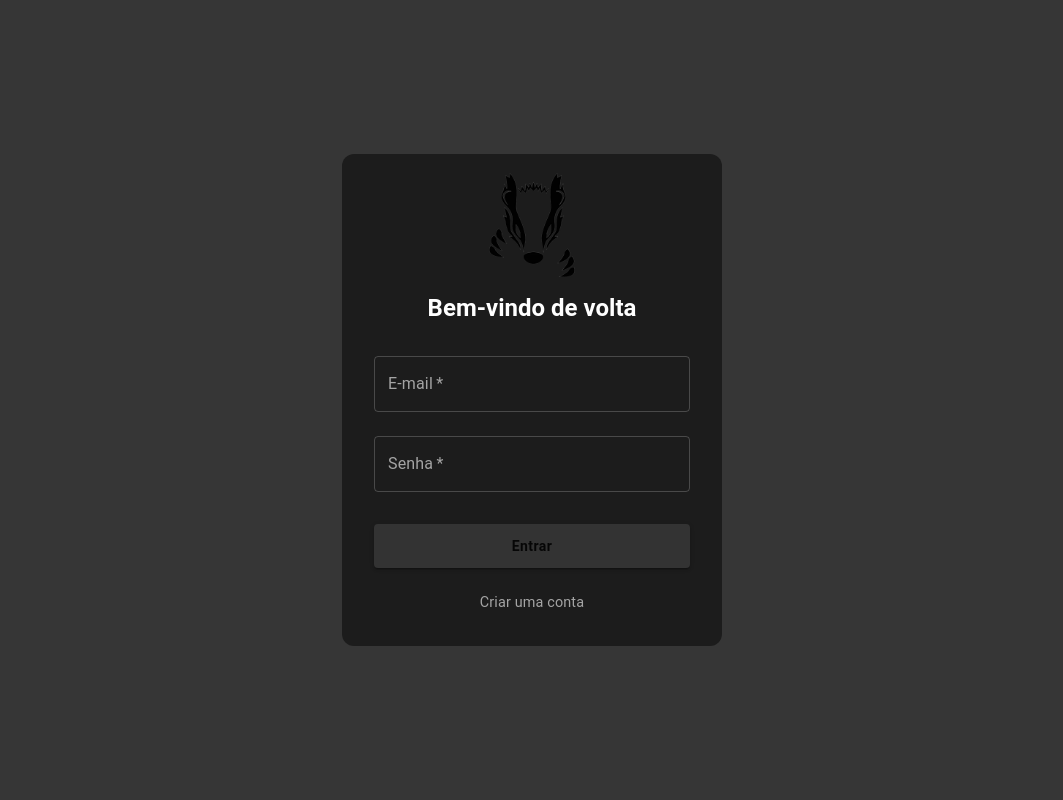
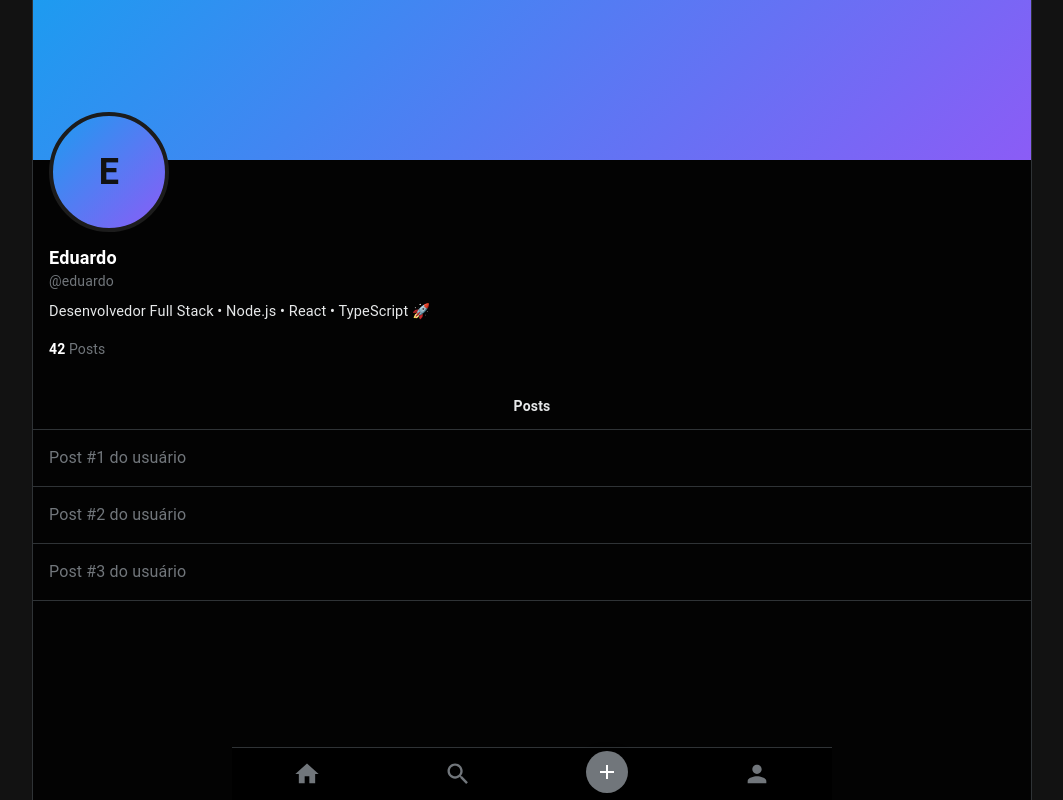
Before and after one commit to DuduNeri/pixly_front, a React (Vite) app in the folder pixly-front/: page /Profile in a window 1280 px wide. Before the commit this address led to /login. Shown: the whole page, without its empty margins (108-1171 px from the left). Built offline with nearby package versions, Linux system fonts and the light colour scheme; no server answers.

Commit message:
Ajustando Profile/Search

```diff
--- a/pixly-front/src/App.tsx
+++ b/pixly-front/src/App.tsx
@@ -3,6 +3,8 @@ import Login from "./pages/Login";
 import Register from "./pages/Register";
 import { Home } from "./pages/Home";
 import ProtectedRoutes from "./utils/ProtectedRoutes";
+import Profile from "./pages/Profile";
+import Search from "./pages/Search";
 
 export default function App() {
   return (
@@ -16,6 +18,9 @@ export default function App() {
         <Route path="/home" element={<Home />} />
       </Route>
 
+      <Route path="/Search" element={<Search />} />
+      <Route path="/Profile" element={<Profile />} />
+
       <Route path="*" element={<Navigate to="/login" replace />} />
     </Routes>
   );
--- a/pixly-front/src/components/feed/Feed.tsx
+++ b/pixly-front/src/components/feed/Feed.tsx
@@ -1,4 +1,4 @@
-import { Box, Typography, Tabs, Tab } from "@mui/material";
+import { Box, Typography} from "@mui/material";
 import Post from "../post/Post";
 
 const Feed = () => {
@@ -6,11 +6,10 @@ const Feed = () => {
     <Box
       component="main"
       sx={{
-        // O Twitter usa exatamente 600px para a coluna central
         width: { xs: "100%", md: 1000 },
         mx: "auto",
         minHeight: "100vh",
-        backgroundColor: "#000000", // Fundo totalmente preto como o modo noturno do X
+        backgroundColor: "#000000",
         borderLeft: "1px solid #2f3336",
         borderRight: "1px solid #2f3336",
         pb: { xs: 9, md: 2 },
@@ -28,23 +27,23 @@ const Feed = () => {
         }}
       >
         <Typography
-          variant="h4" // Aumentado de h6 para h4
+          variant="h4"
           sx={{
             px: 2,
-            py: 1, // Reduzi um pouco o py para não ocupar espaço vertical excessivo no header
+            py: 1,
             fontWeight: 900,
             fontStyle: "italic",
             color: "#fff",
-            fontSize: "1.8rem", // Tamanho fixo para garantir que fique imponente
-            letterSpacing: "-1.5px", // Letras mais juntas para parecer logo de verdade
+            fontSize: "1.8rem",
+            letterSpacing: "-1.5px",
             display: "flex",
             alignItems: "center",
             cursor: "pointer",
-            textShadow: "0px 4px 10px rgba(0, 0, 0, 0.3)", // Sombra para profundidade
+            textShadow: "0px 4px 10px rgba(0, 0, 0, 0.3)",
             "& span": {
               color: "#1d9bf0",
-              fontWeight: 500, // Aumentei um pouco o peso do span para não sumir no tamanho grande
-              ml: "1px", // Um micro respiro entre o x e o l
+              fontWeight: 500,
+              ml: "1px",
             },
             "&:hover": {
               opacity: 0.9,
--- a/pixly-front/src/components/footer/Footer.tsx
+++ b/pixly-front/src/components/footer/Footer.tsx
@@ -22,11 +22,10 @@ const Footer = () => {
         left: "50%",
         transform: "translateX(-50%)",
         width: "100%",
-        // Alinhado com os 600px do feed estilo Twitter
         maxWidth: { xs: "100%", md: 600 },
 
-        height: "53px", // Altura padrão do Twitter mobile
-        backgroundColor: "rgba(0, 0, 0, 0.85)", // Preto com transparência
+        height: "53px",
+        backgroundColor: "rgba(0, 0, 0, 0.85)",
         backdropFilter: "blur(12px)",
         borderTop: "1px solid #2f3336",
 
@@ -64,7 +63,7 @@ const Footer = () => {
           backgroundColor: "#71767b",
           width: "42px",
           height: "42px",
-          mb: 0.5, // Leve ajuste para centralizar visualmente
+          mb: 0.5,
           "&:hover": {
             backgroundColor: "#3b3b3bff",
           },
--- a/pixly-front/src/pages/Home.tsx
+++ b/pixly-front/src/pages/Home.tsx
@@ -5,7 +5,7 @@ export const Home = () => {
   return (
     <>
       <Feed />
-      <Footer/>
+      <Footer />
     </>
   );
 };
--- a/pixly-front/src/pages/Login.tsx
+++ b/pixly-front/src/pages/Login.tsx
@@ -5,7 +5,6 @@ import { userLogin } from "../api/auth/login";
 import { ErrorMessage } from "../utils/ErrorMessage";
 import logotexugo from "../assets/logotexugo.png";
 
-// Estilo compartilhado para os inputs (idêntico ao Register)
 const textFieldStyle = {
   "& .MuiInputLabel-root": { color: "rgba(255,255,255,0.6)" },
   "& .MuiInputLabel-root.Mui-focused": { color: "#fff" },
@@ -44,7 +43,7 @@ const Login = () => {
         alignItems: "center",
         justifyContent: "center",
         px: 2,
-        background: "#363636", // Fundo sólido igual ao Register
+        background: "#363636",
       }}
     >
       <Paper
--- /dev/null
+++ b/pixly-front/src/pages/Profile.tsx
@@ -0,0 +1,137 @@
+import { Box, Typography, Avatar, Button } from "@mui/material";
+import Footer from "../components/footer/Footer";
+
+const Profile = () => {
+  return (
+    <Box
+      sx={{
+        width: {
+          xs: "100%",
+          md: 1000,
+        },
+        mx: "auto",
+        minHeight: "100vh",
+        backgroundColor: "rgba(0, 0, 0, 0.85)",
+
+        borderLeft: {
+          xs: "none",
+          md: "1px solid #2f3336",
+        },
+        borderRight: {
+          xs: "none",
+          md: "1px solid #2f3336",
+        },
+
+        pb: { xs: 8, md: 0 }, // espaço pro footer no mobile
+      }}
+    >
+      {/* Cover */}
+      <Box
+        sx={{
+          height: 160,
+          background: "linear-gradient(135deg, #1d9bf0, #8b5cf6)",
+        }}
+      />
+
+      {/* Profile Info */}
+      <Box sx={{ px: 2, mt: -6 }}>
+        <Box
+          sx={{
+            display: "flex",
+            justifyContent: "space-between",
+            alignItems: "flex-end",
+          }}
+        >
+          <Avatar
+            sx={{
+              width: 120,
+              height: 120,
+              border: "4px solid #1c1c1c",
+              background: "linear-gradient(135deg, #1d9bf0, #8b5cf6)",
+              fontSize: 36,
+              fontWeight: 700,
+            }}
+          >
+            E
+          </Avatar>
+        </Box>
+
+        {/* Name & Bio */}
+        <Box sx={{ mt: 1.5 }}>
+          <Typography sx={{ fontSize: 18, fontWeight: 700 }}>
+            Eduardo
+          </Typography>
+
+          <Typography sx={{ fontSize: 14, color: "#71767b" }}>
+            @eduardo
+          </Typography>
+
+          <Typography
+            sx={{
+              mt: 1,
+              fontSize: 14.5,
+              color: "#e7e9ea",
+              lineHeight: 1.6,
+            }}
+          >
+            Desenvolvedor Full Stack • Node.js • React • TypeScript 🚀
+          </Typography>
+        </Box>
+
+        {/* Stats */}
+        <Box sx={{ display: "flex", gap: 3, mt: 2 }}>
+          <Typography sx={{ fontSize: 14 }}>
+            <strong>42</strong> <span style={{ color: "#71767b" }}>Posts</span>
+          </Typography>
+        </Box>
+      </Box>
+
+      {/* Tabs fake */}
+      <Box
+        sx={{
+          mt: 3,
+          borderBottom: "1px solid #2f3336",
+          display: "flex",
+        }}
+      >
+        {["Posts"].map((tab) => (
+          <Box
+            key={tab}
+            sx={{
+              flex: 1,
+              textAlign: "center",
+              py: 1.5,
+              fontSize: 14,
+              fontWeight: 600,
+              cursor: "pointer",
+              color: tab === "Posts" ? "#e7e9ea" : "#71767b",
+            }}
+          >
+            {tab}
+          </Box>
+        ))}
+      </Box>
+
+      {/* User Posts */}
+      <Box>
+        {[1, 2, 3].map((post) => (
+          <Box
+            key={post}
+            sx={{
+              px: 2,
+              py: 2,
+              borderBottom: "1px solid #2f3336",
+            }}
+          >
+            <Typography sx={{ color: "#71767b" }}>
+              Post #{post} do usuário
+            </Typography>
+          </Box>
+        ))}
+      </Box>
+      <Footer />
+    </Box>
+  );
+};
+
+export default Profile;
--- a/pixly-front/src/pages/Register.tsx
+++ b/pixly-front/src/pages/Register.tsx
@@ -5,7 +5,7 @@ import { userRegiter } from "../api/auth/register";
 import { ErrorMessage } from "../utils/ErrorMessage";
 import logotexugo from "../assets/logotexugo.png";
 
-// Estilo compartilhado para os inputs escuros
+
 const textFieldStyle = {
   "& .MuiInputLabel-root": { color: "rgba(255,255,255,0.6)" },
   "& .MuiInputLabel-root.Mui-focused": { color: "#fff" },
--- /dev/null
+++ b/pixly-front/src/pages/Search.tsx
@@ -0,0 +1,138 @@
+import {
+  Box,
+  TextField,
+  InputAdornment,
+  Typography,
+  Avatar,
+} from "@mui/material";
+import SearchIcon from "@mui/icons-material/Search";
+import Footer from "../components/footer/Footer";
+
+const Search = () => {
+  return (
+    <Box
+      sx={{
+        width: {
+          xs: "100%",
+          md: 1000,
+        },
+        mx: "auto",
+        minHeight: "100vh",
+        backgroundColor: "rgba(0, 0, 0, 0.85)",
+
+        borderLeft: {
+          xs: "none",
+          md: "1px solid #2f3336",
+        },
+        borderRight: {
+          xs: "none",
+          md: "1px solid #2f3336",
+        },
+
+        pb: { xs: 8, md: 0 }, // espaço pro footer no mobile
+      }}
+    >
+      {/* Header Search */}
+      <Box
+        sx={{
+          position: "sticky",
+          top: 0,
+          zIndex: 10,
+          p: 2,
+             backgroundColor: "rgba(0, 0, 0, 0.85)",
+          backdropFilter: "blur(8px)",
+          borderBottom: "1px solid #2f3336",
+        }}
+      >
+        <TextField
+          fullWidth
+          placeholder="Buscar"
+          variant="outlined"
+          InputProps={{
+            startAdornment: (
+              <InputAdornment position="start">
+                <SearchIcon sx={{ color: "#71767b" }} />
+              </InputAdornment>
+            ),
+          }}
+          sx={{
+            "& .MuiOutlinedInput-root": {
+              height: 44,
+              borderRadius: 999,
+              backgroundColor: "#000",
+              color: "#e7e9ea",
+
+              "& fieldset": {
+                borderColor: "#2f3336",
+              },
+              "&:hover fieldset": {
+                borderColor: "#1d9bf0",
+              },
+              "&.Mui-focused fieldset": {
+                borderColor: "#1d9bf0",
+              },
+            },
+            "& input": {
+              color: "#e7e9ea",
+            },
+          }}
+        />
+      </Box>
+
+      {/* Resultados */}
+      <Box>
+        {[1, 2, 3].map((item) => (
+          <Box
+            key={item}
+            sx={{
+              px: 2,
+              py: 2,
+              display: "flex",
+              gap: 1.5,
+              borderBottom: "1px solid #2f3336",
+              cursor: "pointer",
+              transition: "background-color .2s ease",
+              "&:hover": {
+                backgroundColor: "#16181c",
+              },
+            }}
+          >
+            <Avatar
+              sx={{
+                width: 40,
+                height: 40,
+                background: "linear-gradient(135deg, #1d9bf0, #8b5cf6)",
+              }}
+            >
+              E
+            </Avatar>
+
+            <Box>
+              <Typography
+                sx={{
+                  fontSize: 14,
+                  fontWeight: 600,
+                  color: "#e7e9ea",
+                }}
+              >
+                Eduardo
+              </Typography>
+
+              <Typography
+                sx={{
+                  fontSize: 13,
+                  color: "#71767b",
+                }}
+              >
+                @eduardo
+              </Typography>
+            </Box>
+          </Box>
+        ))}
+      </Box>
+      <Footer />
+    </Box>
+  );
+};
+
+export default Search;
```
Also changed, not shown: pixly-front/src/components/post/Post.tsx (+52 -10 lines).
